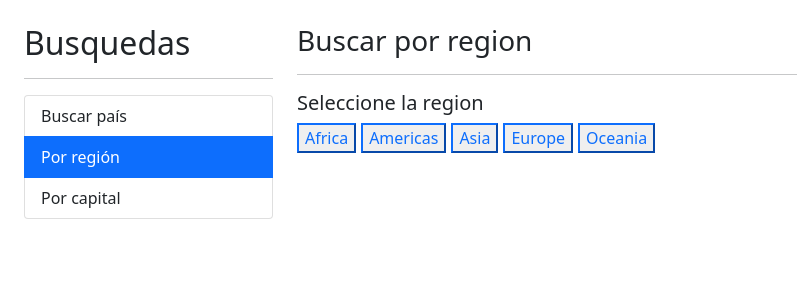
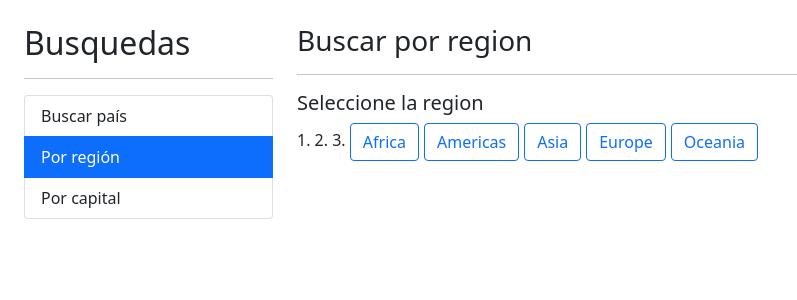
Before and after one commit to lescobarc/Angular3paisesApp, an Angular app: page /region in a window 1280 px wide. Shown: the top 300 px of the page, without its empty margins (0-797 px from the left). Built offline with nearby package versions, Linux system fonts and the light colour scheme.

Commit message:
S9-120 Clases de CSS condicionales

```diff
--- a/src/app/pais/pages/por-region/por-region.component.html
+++ b/src/app/pais/pages/por-region/por-region.component.html
@@ -1,5 +1,5 @@
 <div class="animate__animated animate__fadeIn animate__faster">
-    <h3>Buscar por region <small> {{ regionActiva | titlecase }} </small></h3>
+    <h3>Buscar por region <small> {{ regionActiva | titlecase }}  </small></h3>
     <hr>
 
     <h5>Seleccione la region</h5>
@@ -7,14 +7,18 @@
     <div class="row">
         <div class="col">
 
-            <!-- [class.btn-primary]="region === regionActiva" -->
-            <!-- -->
+         1.   <!-- [class.btn-primary]="region === regionActiva" -->
 
-            <!-- [class]="getClaseCSS( region )" -->
-            <button *ngFor="let region of regiones" [ngClass]="{
+         2.   <!-- [ngClass]="{
                 'btn-primary': regionActiva === region,
                 'btn-outline-primary': regionActiva !== region
-            }" (click)="activarRegion( region )">
+            }"-->
+
+         3.   <!-- [class] = "(region ===regionActiva) ? 'btn btn-primary': 'btn btn-outline-primary' " -->
+
+         <button *ngFor="let region of regiones"
+                    [class]="getClaseCSS( region )"
+                    (click)="activarRegion( region )">
                 {{ region | titlecase }}
             </button>
 
--- a/src/app/pais/pages/por-region/por-region.component.ts
+++ b/src/app/pais/pages/por-region/por-region.component.ts
@@ -23,7 +23,11 @@ export class PorRegionComponent  {
   activarRegion ( region: string){
     this.regionActiva = region;
   }
-
+  getClaseCSS( region: string ): string {
+    return (region === this.regionActiva)
+              ? 'btn btn-primary'
+              : 'btn btn-outline-primary';
+  }
 
 
 }
```
